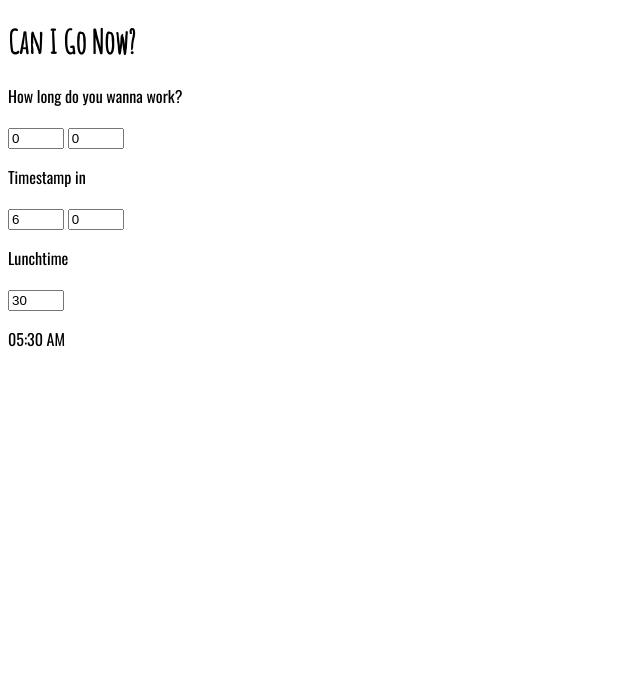
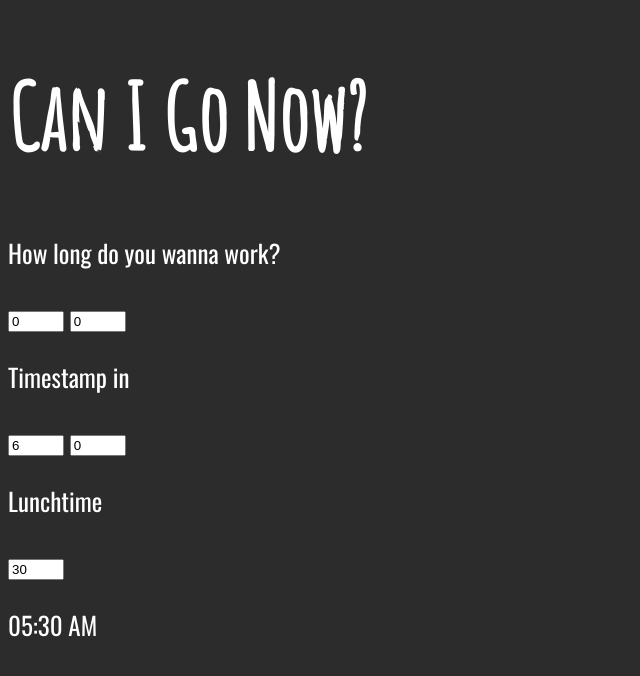
Before and after one commit to iWamboO/CanIGoNow, a plain HTML site: page index.html in a window 1280 px wide. Shown: the whole page, without its empty margins (0-640 px from the left). Drawn offline with nearby package versions, Linux system fonts and the light colour scheme.

Commit message:
Basic styling

```diff
--- a/style.css
+++ b/style.css
@@ -1,7 +1,14 @@
+body {
+    background-color: #2c2c2c;
+    color: white;
+}
+
 .app-header {
     font-family: 'Amatic SC', cursive;
+    font-size: 45px;
 }
 
 .app-body {
     font-family: 'Oswald', sans-serif;
+    font-size: 25px;
 }
```
